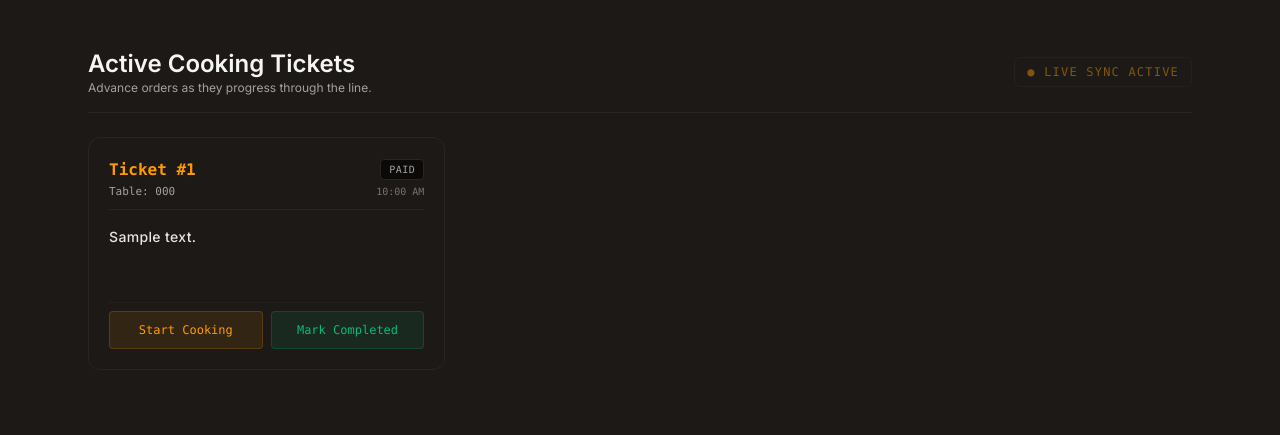
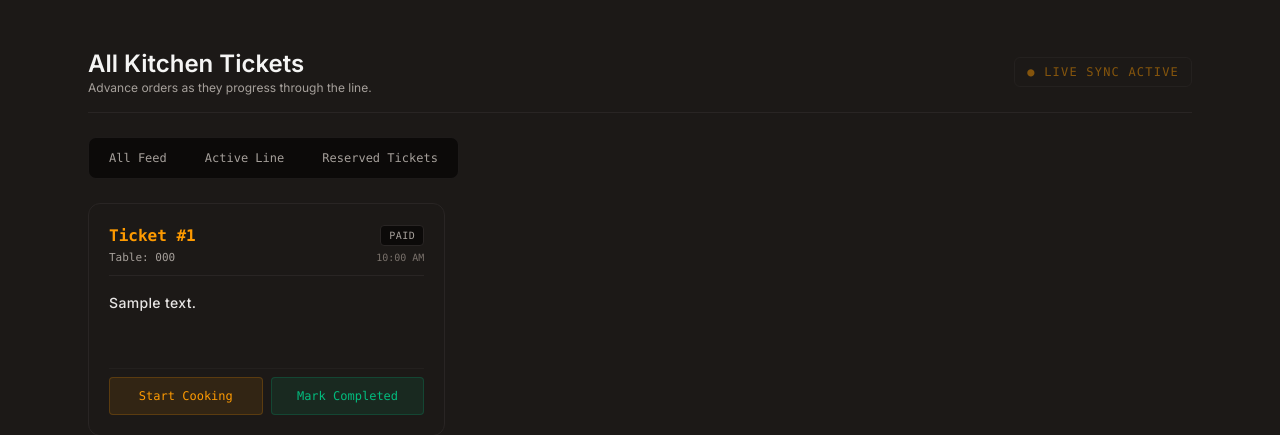
Before and after one commit to essencecup-art/reim-project, a Flask app: template templates/kitchen_feed.html in a window 1280 px wide. Shown: the part 65-500 px from the top of the page. Run offline with Flask 3, Linux system fonts and the light colour scheme; tables that the repository leaves empty hold one stand-in row (values such as "Sample post"); the template is opened without the code that fills it: values that come from a table or form of the project are taken from there, most other values are stand-ins (such as "Sample title", 1, 10 or a date in 2020); some web fonts are replaced.

Commit message:
adding reservation feature

```diff
--- a/templates/kitchen_feed.html
+++ b/templates/kitchen_feed.html
@@ -3,14 +3,35 @@
 
 {% block content %}
 <div class="space-y-6">
+    <!-- Header Command Bar -->
     <div class="flex justify-between items-center border-b border-stone-800 pb-4">
         <div>
-            <h1 class="text-2xl font-bold text-stone-100">Active Cooking Tickets</h1>
+            <h1 class="text-2xl font-bold text-stone-100">
+                {% if current_view == 'active' %}Active Cooking Tickets
+                {% elif current_view == 'reserved' %}Upcoming Reservations
+                {% else %}All Kitchen Tickets{% endif %}
+            </h1>
             <p class="text-stone-400 text-xs">Advance orders as they progress through the line.</p>
         </div>
         <div class="font-mono text-xs text-amber-500/70 uppercase tracking-widest bg-stone-900 px-3 py-1.5 border border-stone-800 rounded-md animate-pulse">
             ● Live Sync Active
         </div>
+    </div>
+
+    <!-- Navigation Control Tabs -->
+    <div class="flex space-x-1.5 bg-stone-950 p-1 border border-stone-800/60 rounded-lg inline-flex font-mono text-xs">
+        <a href="{{ url_for('staff.kitchen_feed', view='all') }}"
+           class="px-4 py-2 rounded-md transition {% if current_view == 'all' %}bg-stone-900 text-amber-500 border border-stone-800/80 font-bold{% else %}text-stone-400 hover:text-stone-200{% endif %}">
+            All Feed
+        </a>
+        <a href="{{ url_for('staff.kitchen_feed', view='active') }}"
+           class="px-4 py-2 rounded-md transition {% if current_view == 'active' %}bg-stone-900 text-amber-500 border border-stone-800/80 font-bold{% else %}text-stone-400 hover:text-stone-200{% endif %}">
+            Active Line
+        </a>
+        <a href="{{ url_for('staff.kitchen_feed', view='reserved') }}"
+           class="px-4 py-2 rounded-md transition {% if current_view == 'reserved' %}bg-stone-900 text-amber-500 border border-stone-800/80 font-bold{% else %}text-stone-400 hover:text-stone-200{% endif %}">
+            Reserved Tickets
+        </a>
     </div>
 
     <!-- Active Tickets Grid Layout -->
@@ -33,25 +54,32 @@
             </div>
 
             <div class="grid grid-cols-2 gap-2 pt-2 border-t border-stone-800/60 font-mono text-xs">
+                {% if order.status == 'reserved' %}
+                <button onclick="updateStatus({{ order.id }}, 'active')" class="p-2.5 rounded text-center bg-amber-500/10 text-amber-500 border border-amber-500/20 hover:bg-amber-500/20 transition col-span-2">Move to Active Line</button>
+                {% else %}
                 <button onclick="updateStatus({{ order.id }}, 'Preparing')" class="p-2.5 rounded text-center bg-amber-500/10 text-amber-500 border border-amber-500/20 hover:bg-amber-500/20 transition">Start Cooking</button>
                 <button onclick="updateStatus({{ order.id }}, 'Completed')" class="p-2.5 rounded text-center bg-emerald-500/10 text-emerald-500 border border-emerald-500/20 hover:bg-emerald-500/20 transition">Mark Completed</button>
+                {% endif %}
             </div>
         </div>
         {% else %}
         <div class="col-span-full p-12 text-center bg-stone-900/30 border border-stone-800/50 rounded-xl text-stone-500 text-sm italic font-mono">
-            🍳 No active cooking tickets on the line right now.
+            🍳 No cooking tickets found in this tab.
         </div>
         {% endfor %}
     </div>
 </div>
 
 <script>
+// Capture the view state passed from Flask directly into JavaScript
+const currentView = "{{ current_view }}";
+
 function checkEmptyState() {
     const gridContainer = document.getElementById('tickets-grid');
     if (gridContainer && gridContainer.querySelectorAll('[id^="ticket-"]').length === 0) {
         gridContainer.innerHTML = `
             <div class="col-span-full p-12 text-center bg-stone-900/30 border border-stone-800/50 rounded-xl text-stone-500 text-sm italic font-mono">
-                🍳 No active cooking tickets on the line right now.
+                🍳 No cooking tickets found in this tab.
             </div>`;
     }
 }
@@ -66,7 +94,8 @@ function updateStatus(orderId, nextStatus) {
         if (res.ok) {
             const ticketCard = document.getElementById(`ticket-${orderId}`);
             if (ticketCard) {
-                if (nextStatus === 'Completed') {
+                // If moving views or completing, remove item from the current view immediately
+                if (nextStatus === 'Completed' || currentView !== 'all') {
                     ticketCard.remove();
                     checkEmptyState();
                 } else {
@@ -83,7 +112,8 @@ function updateStatus(orderId, nextStatus) {
 
 async function updateKitchenStream() {
     try {
-        const response = await fetch('/staff/api/orders/stream');
+        // Pass the query parameter forward dynamically inside the polling fetch loop
+        const response = await fetch(`/staff/api/orders/stream?view=${currentView}`);
         const data = await response.json();
 
         const gridContainer = document.getElementById('tickets-grid');
@@ -91,21 +121,19 @@ async function updateKitchenStream() {
         if (!data.orders || data.orders.length === 0) {
             gridContainer.innerHTML = `
                 <div class="col-span-full p-12 text-center bg-stone-900/30 border border-stone-800/50 rounded-xl text-stone-500 text-sm italic font-mono">
-                    🍳 No active cooking tickets on the line right now.
+                    🍳 No cooking tickets found in this tab.
                 </div>`;
             return;
         }
 
-        // Drop initial dynamic empty text card if new orders have arrived
         const emptyStateFallback = gridContainer.querySelector('.col-span-full');
         if (emptyStateFallback) emptyStateFallback.remove();
 
-        // --- LIVE-DIFF RECONCILIATION ENGINE ---
         const incomingIds = data.orders.map(o => o.id);
         const currentCards = Array.from(gridContainer.querySelectorAll('[id^="ticket-"]'));
         const currentIds = currentCards.map(card => parseInt(card.id.replace('ticket-', '')));
 
-        // 1. Evict processed orders
+        // 1. Evict processed orders from UI view container
         currentIds.forEach(id => {
             if (!incomingIds.includes(id)) {
                 const el = document.getElementById(`ticket-${id}`);
@@ -113,7 +141,7 @@ async function updateKitchenStream() {
             }
         });
 
-        // 2. Upsert modifications or new additions
+        // 2. Upsert modifications or additions
         data.orders.forEach(order => {
             const existingCard = document.getElementById(`ticket-${order.id}`);
 
@@ -123,6 +151,16 @@ async function updateKitchenStream() {
                     badge.innerText = order.status.toUpperCase();
                 }
             } else {
+                // Determine layout buttons inside stream engine based on status
+                let actionButtonsHTML = '';
+                if (order.status === 'reserved') {
+                    actionButtonsHTML = `<button onclick="updateStatus(${order.id}, 'active')" class="p-2.5 rounded text-center bg-amber-500/10 text-amber-500 border border-amber-500/20 hover:bg-amber-500/20 transition col-span-2">Move to Active Line</button>`;
+                } else {
+                    actionButtonsHTML = `
+                        <button onclick="updateStatus(${order.id}, 'Preparing')" class="p-2.5 rounded text-center bg-amber-500/10 text-amber-500 border border-amber-500/20 hover:bg-amber-500/20 transition">Start Cooking</button>
+                        <button onclick="updateStatus(${order.id}, 'Completed')" class="p-2.5 rounded text-center bg-emerald-500/10 text-emerald-500 border border-emerald-500/20 hover:bg-emerald-500/20 transition">Mark Completed</button>`;
+                }
+
                 const cardHTML = `
                     <div class="p-5 bg-stone-900 border border-stone-800 rounded-xl flex flex-col justify-between space-y-4" id="ticket-${order.id}">
                         <div class="flex justify-between items-center border-b border-stone-800 pb-2">
@@ -141,8 +179,7 @@ async function updateKitchenStream() {
                         </div>
 
                         <div class="grid grid-cols-2 gap-2 pt-2 border-t border-stone-800/60 font-mono text-xs">
-                            <button onclick="updateStatus(${order.id}, 'Preparing')" class="p-2.5 rounded text-center bg-amber-500/10 text-amber-500 border border-amber-500/20 hover:bg-amber-500/20 transition">Start Cooking</button>
-                            <button onclick="updateStatus(${order.id}, 'Completed')" class="p-2.5 rounded text-center bg-emerald-500/10 text-emerald-500 border border-emerald-500/20 hover:bg-emerald-500/20 transition">Mark Completed</button>
+                            ${actionButtonsHTML}
                         </div>
                     </div>`;
                 gridContainer.insertAdjacentHTML('beforeend', cardHTML);
@@ -156,7 +193,6 @@ async function updateKitchenStream() {
     }
 }
 
-// Background poll executes seamlessly every 4 seconds
 setInterval(updateKitchenStream, 4000);
 </script>
 {% endblock %}
```
Also changed, not shown: core/admin.py (+40 -11 lines), core/payment.py (+37 -8 lines), templates/checkout.html (+24 -27 lines).
